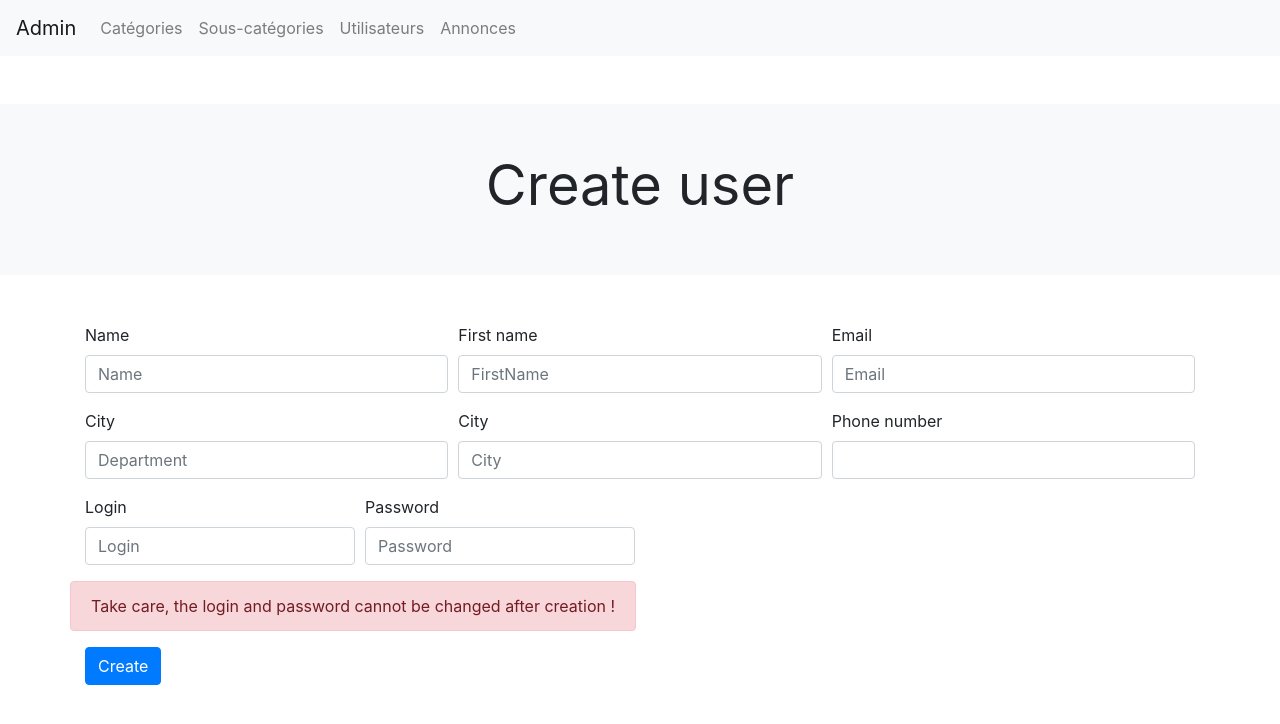
After one commit to edonadei/little_shop_php_mysql, a PHP site: page /queries/createUser.php in a window 1280 px wide. The commit adds this page. Shown: the top 724 px of the page. Run offline with PHP 8.4, Linux system fonts and the light colour scheme; some libraries are stand-ins or nearby versions.

Commit message:
finishing some alerts et some php scripts

```diff
--- a/navbar.php
+++ b/navbar.php
@@ -1,5 +1,5 @@
 <nav class="navbar navbar-expand-lg navbar-light bg-light">
-  <a class="navbar-brand" href="#">Admin</a>
+  <a class="navbar-brand" href="/webvp/admin.php">Admin</a>
   <button class="navbar-toggler" type="button" data-toggle="collapse" data-target="#navbarNavAltMarkup" aria-controls="navbarNavAltMarkup" aria-expanded="false" aria-label="Toggle navigation">
     <span class="navbar-toggler-icon"></span>
   </button>
--- /dev/null
+++ b/queries/createUser.php
@@ -0,0 +1,72 @@
+<?php
+include '../header.php';
+?>
+
+<body>
+
+    <?php
+    include '../navbar.php';
+    ?>
+
+    <div class="position-relative overflow-hidden text-center bg-light">
+        <div class="col-md-5 p-lg-5 mx-auto my-5">
+            <h1 class="display-4 font-weight-normal">Create user</h1>
+        </div>
+    </div>
+
+    <div class="container">
+        <form action="newUser.php" method="POST">
+            <div class="form-row">
+                <div class="form-group col-md-4">
+                    <label for="inputName">Name</label>
+                    <input name="usr_name" type="text" class="form-control" id="inputName" placeholder="Name">
+                </div>
+                <div class="form-group col-md-4">
+                    <label for="inputFirstName">First name</label>
+                    <input name="usr_firstname" type="text" class="form-control" id="inputFirstNAme" placeholder="FirstName">
+                </div>
+                <div class="form-group col-md-4">
+                    <label for="inputEmail4">Email</label>
+                    <input name="usr_email" type="email" class="form-control" id="inputEmail4" placeholder="Email">
+                </div>
+            </div>
+            <div class="form-row">
+
+                <div class="form-group col-md-4">
+                    <label for="inputDep">City</label>
+                    <input name="usr_dep" type="text" class="form-control" id="inputDep" placeholder="Department">
+                </div>
+                <div class="form-group col-md-4">
+                    <label for="inputCity">City</label>
+                    <input name="usr_city" type="text" class="form-control" id="inputCity" placeholder="City">
+                </div>
+                <div class="form-group col-md-4">
+                    <label for="inputPhone">Phone number</label>
+                    <input name="usr_phone" type="tel" class="form-control" id="inputPhone" pattern="[0-9]{10}">
+                </div>
+            </div>
+            <div class="form-row">
+
+                <div class="form-group col-md-3">
+                    <label for="inputLogin">Login</label>
+                    <input name="usr_login" type="text" class="form-control" id="inputDep" placeholder="Login">
+                </div>
+                <div class="form-group col-md-3">
+                    <label for="inputPwd">Password</label>
+                    <input name="usr_pwd" type="password" class="form-control" id="inputPwd" placeholder="Password">
+                </div>
+            </div>
+            <div class="row">
+                <div class="alert alert-danger" col-md-6 role="alert">
+                    Take care, the login and password cannot be changed after creation !
+                </div>
+            </div>
+            <button type="submit" class="btn btn-primary">Create</button>
+        </form>
+    </div>
+
+
+
+    <?php
+    include '../footer.php';
+    ?>
--- a/queries/deleteUser.php
+++ b/queries/deleteUser.php
@@ -2,6 +2,7 @@
 include('../db_connect.php');
 $id = $_GET['row_id'];
 $dbs->exec("UPDATE utilisateur SET usr_del = '1' WHERE `usr_id`= $id;");
-header("Location: ../gestion_utilisateurs.php");
+$deleted = "true";
+header("Location: ../gestion_utilisateurs.php?deleted=" .$deleted);
 exit;
 ?>
--- a/queries/postUser.php
+++ b/queries/postUser.php
@@ -17,6 +17,9 @@ $cmd = ("UPDATE utilisateur
     usr_tel = '$phone'
     WHERE usr_id = '$id'");
 
+$created = true;
+
 $dbs->exec($cmd);
-header("Location: /webvp/gestion_utilisateurs.php");
+$edited = true;
+header("Location: /webvp/gestion_utilisateurs.php?edited=" .$edited);
 exit;
```
Also changed, not shown: admin.php (+15 -21 lines), gestion_utilisateurs.php (+24 -1 lines), queries/handleUser.php (+12 -1 lines), queries/newUser.php (added, +30 -0 lines), README.txt (added).
